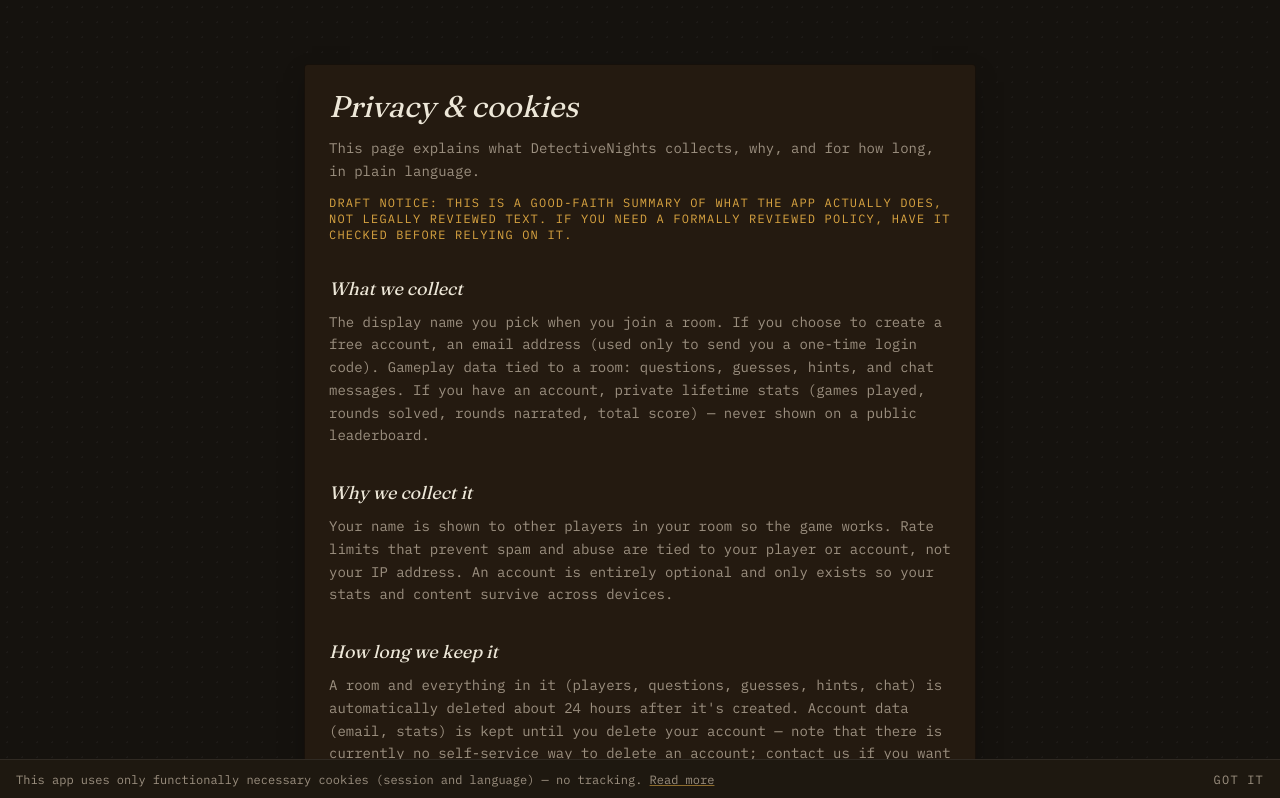
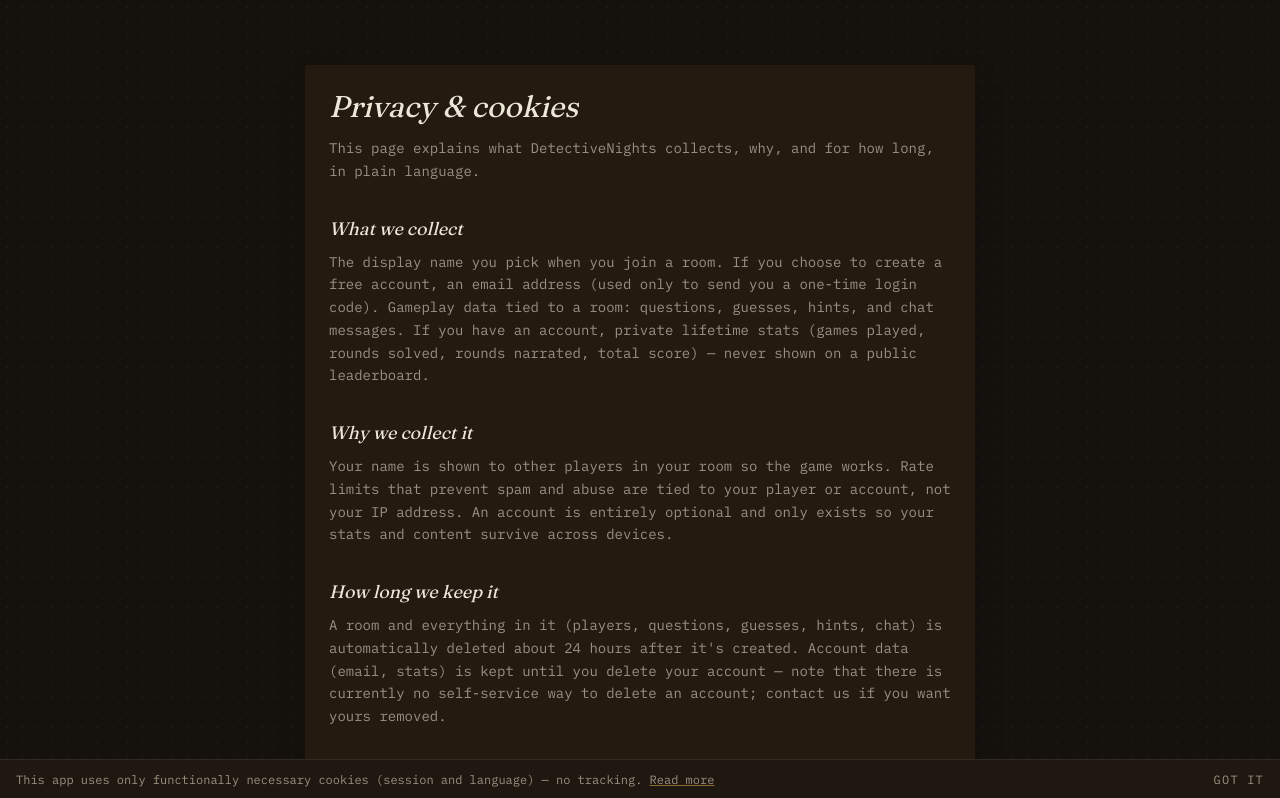
Before and after one commit to MarkPrins18/online-riddles, a Next.js app: page /privacy in a window 1280 px wide. Shown: the top 798 px of the page. Built offline with nearby package versions, Linux system fonts and the light colour scheme; no server answers.

Commit message:
Remove the draft-notice disclaimer from the privacy page
Co-Authored-By: Claude Sonnet 5 <noreply@anthropic.com>

Claude-Session: https://claude.ai/code/session_01YLdsQRvueMMSn9kDS292LS

```diff
--- a/app/privacy/page.tsx
+++ b/app/privacy/page.tsx
@@ -29,9 +29,6 @@ export default async function PrivacyPage() {
             <p className="mt-3 font-mono text-sm leading-relaxed text-text-secondary">
               {t("intro")}
             </p>
-            <p className="mt-3 font-mono text-xs uppercase tracking-widest text-accent">
-              {t("draftNotice")}
-            </p>
           </div>
 
           <Section heading={t("dataHeading")} body={t("dataBody")} />
--- a/messages/en.json
+++ b/messages/en.json
@@ -593,7 +593,6 @@
   "Privacy": {
     "title": "Privacy & cookies",
     "intro": "This page explains what DetectiveNights collects, why, and for how long, in plain language.",
-    "draftNotice": "Draft notice: this is a good-faith summary of what the app actually does, not legally reviewed text. If you need a formally reviewed policy, have it checked before relying on it.",
     "dataHeading": "What we collect",
     "dataBody": "The display name you pick when you join a room. If you choose to create a free account, an email address (used only to send you a one-time login code). Gameplay data tied to a room: questions, guesses, hints, and chat messages. If you have an account, private lifetime stats (games played, rounds solved, rounds narrated, total score) — never shown on a public leaderboard.",
     "purposeHeading": "Why we collect it",
--- a/messages/nl.json
+++ b/messages/nl.json
@@ -593,7 +593,6 @@
   "Privacy": {
     "title": "Privacy & cookies",
     "intro": "Deze pagina legt in gewone taal uit wat DetectiveNights verzamelt, waarom, en hoelang.",
-    "draftNotice": "Conceptmelding: dit is een te goeder trouw opgestelde samenvatting van wat de app daadwerkelijk doet, geen juridisch geverifieerde tekst. Heb je een formeel getoetst beleid nodig, laat deze tekst dan eerst controleren.",
     "dataHeading": "Wat we verzamelen",
     "dataBody": "De naam die je kiest bij het joinen van een kamer. Als je een gratis account aanmaakt: een e-mailadres (alleen gebruikt om je een eenmalige inlogcode te sturen). Gameplaydata die aan een kamer hangt: vragen, gokken, hints en chatberichten. Met een account: privé lifetime-statistieken (potjes gespeeld, rondes opgelost, rondes verteld, totale score) — nooit zichtbaar op een openbaar leaderboard.",
     "purposeHeading": "Waarom we het verzamelen",
```
